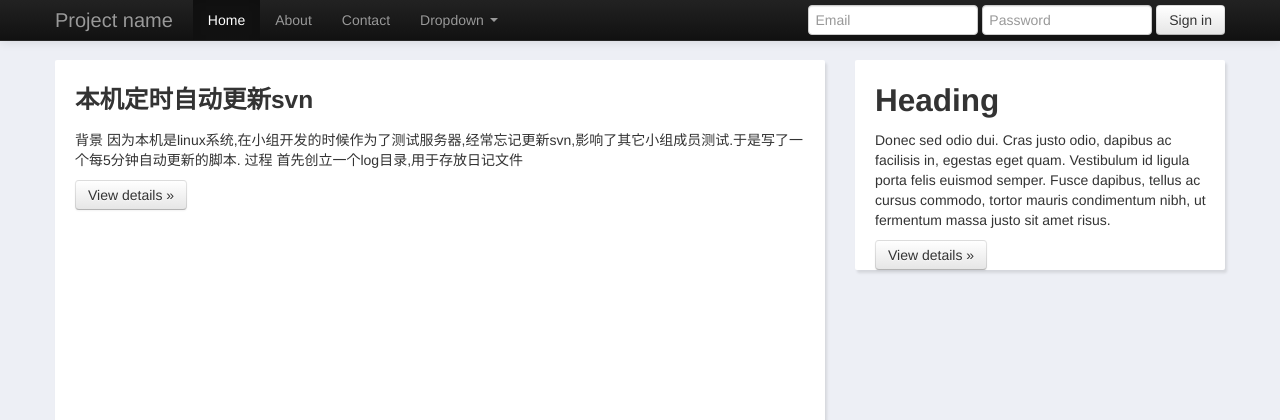
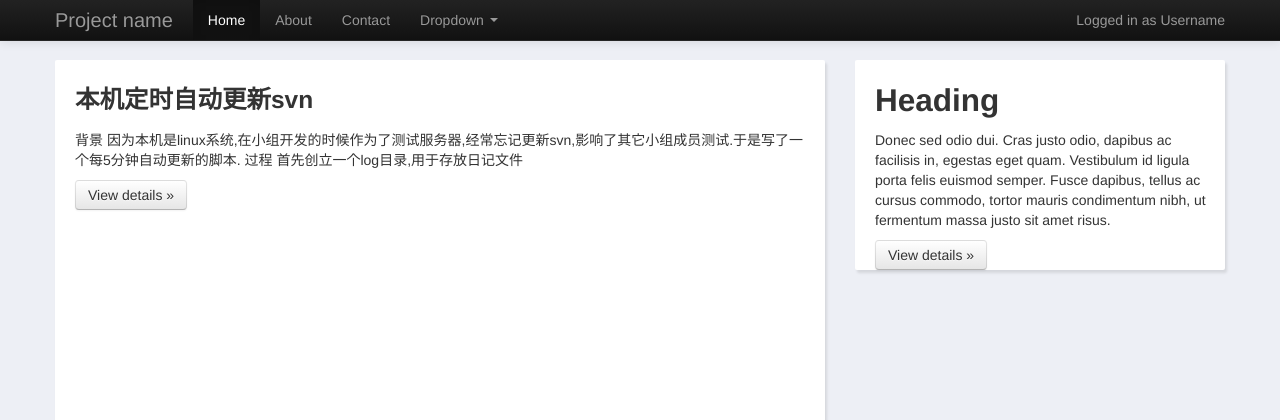
Before and after one commit to liuxuecheng/sae_python_blog, a Flask app: page / in a window 1280 px wide. Shown: the top 420 px of the page. Run offline with Flask 2, Linux system fonts and the light colour scheme.

Commit message:
git-svn-id: https://svn.sinaapp.com/dilan/2@129 288da536-3c93-4ab2-bc2e-17a84f795b60

```diff
--- a/webapp/templates/common/top.html
+++ b/webapp/templates/common/top.html
@@ -43,15 +43,15 @@
             </ul>
           </li>
         </ul>
-        <form class="navbar-form pull-right">
+        <!--<form class="navbar-form pull-right">
           <input class="span2" type="text" placeholder="Email">
           <input class="span2" type="password" placeholder="Password">
           <button type="submit" class="btn">Sign in</button>
-        </form>
-        <!--<p class="navbar-text pull-right">
+        </form>-->
+        <p class="navbar-text pull-right">
           Logged in as
           <a href="#" class="navbar-link">Username</a>
-        </p>-->
+        </p>
       </div>
       <!--/.nav-collapse --> </div>
   </div>
```
